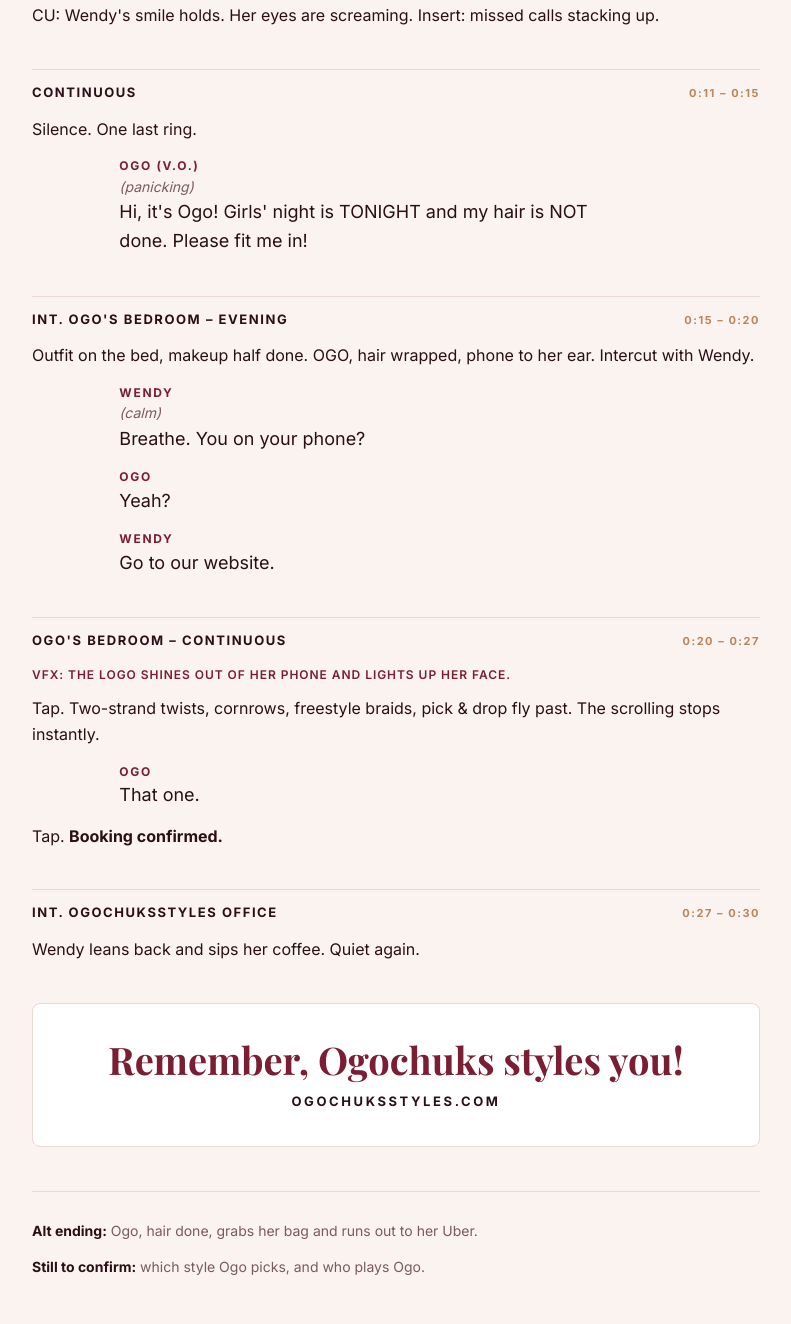
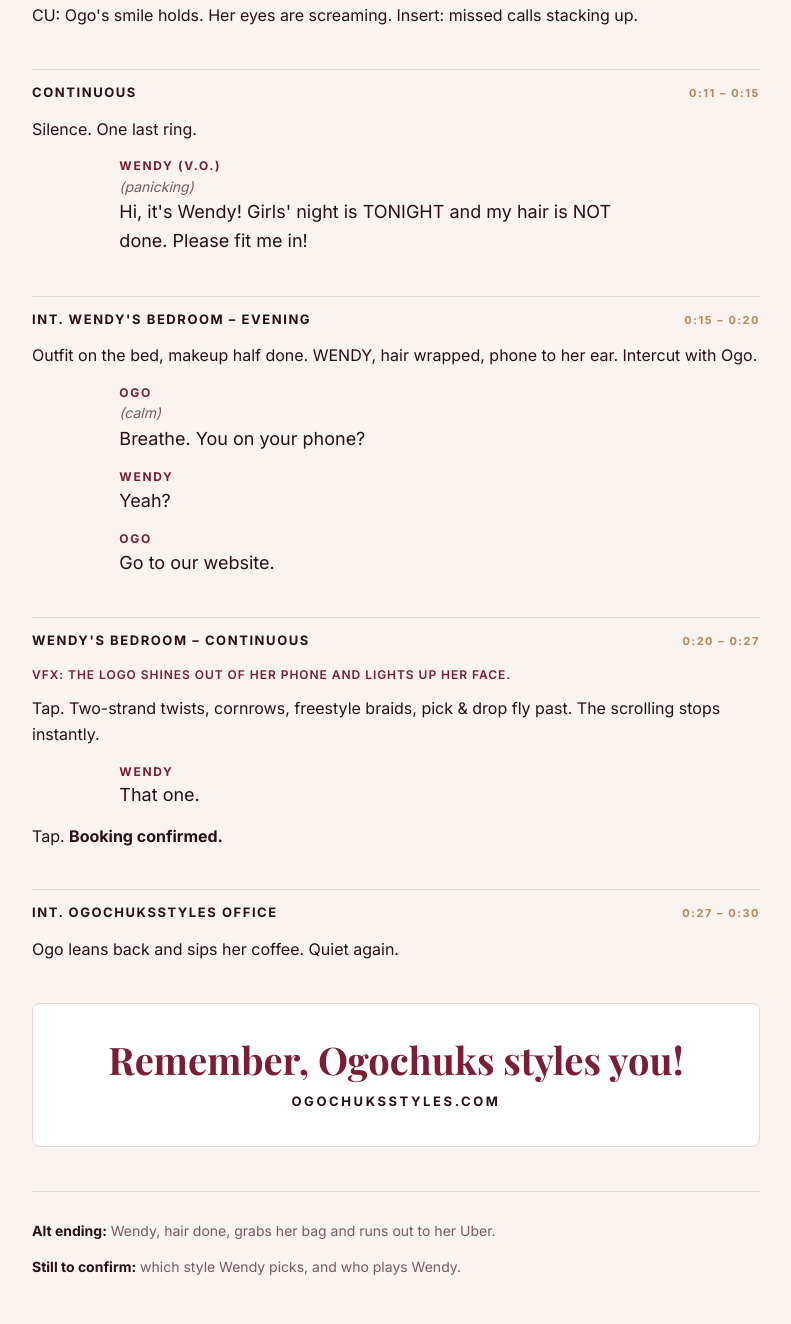
Before and after one commit to nonzusmagnus/nonzusmagnus.github.io, a plain HTML site: page ogochuksstyles-storyboard/script.html in a window 1280 px wide. Shown: the part 855-2179 px from the top of the page, without its empty margins (244-1035 px from the left). Drawn offline with nearby package versions, Linux system fonts and the light colour scheme; a web font is replaced by a local one.

Commit message:
Ogochuksstyles: swap names (Ogo is the receptionist, Wendy the caller)
Co-Authored-By: Claude Opus 5.5 <noreply@anthropic.com>

```diff
--- a/ogochuksstyles-storyboard/script.html
+++ b/ogochuksstyles-storyboard/script.html
@@ -68,7 +68,7 @@
   <h1>Booked<em>.</em></h1>
   <div class="specs">
     <span class="chip">0:30</span>
-    <span class="chip">Wendy · Ogo · 4 caller VOs</span>
+    <span class="chip">Ogo · Wendy · 4 caller VOs</span>
     <span class="chip">Office · Bedroom</span>
   </div>
 
@@ -76,13 +76,13 @@
     <div class="scene-head"><span class="slug">Int. Ogochuksstyles office – Morning</span><span class="tc">0:00 – 0:04</span></div>
     <p class="action">Silence. An empty desk in morning light.</p>
     <p class="sfx">SFX: Heels. Click, click, click.</p>
-    <p class="action">WENDY clocks in, drops into her chair and exhales. Peace.</p>
+    <p class="action">OGO clocks in, drops into her chair and exhales. Peace.</p>
   </section>
 
   <section class="scene">
     <div class="scene-head"><span class="slug">Continuous</span><span class="tc">0:04 – 0:11</span></div>
     <p class="action">RING. She snaps it up.</p>
-    <div class="line"><span class="who">Wendy</span><span class="say">Ogochuksstyles, good morn—</span></div>
+    <div class="line"><span class="who">Ogo</span><span class="say">Ogochuksstyles, good morn—</span></div>
     <p class="action">Another line. Another. Hard, fast cuts: pick up, put down, pick up. The voices pile on top of each other.</p>
     <div class="stack">
       <p><span class="who">Caller 1 (V.O.)</span> Is this Ogochuksstyles?</p>
@@ -90,34 +90,34 @@
       <p><span class="who">Caller 3 (V.O.)</span> How much for cornrows?</p>
       <p><span class="who">Caller 4 (V.O.)</span> Walk-ins?!</p>
     </div>
-    <p class="action">CU: Wendy's smile holds. Her eyes are screaming. Insert: missed calls stacking up.</p>
+    <p class="action">CU: Ogo's smile holds. Her eyes are screaming. Insert: missed calls stacking up.</p>
   </section>
 
   <section class="scene">
     <div class="scene-head"><span class="slug">Continuous</span><span class="tc">0:11 – 0:15</span></div>
     <p class="action">Silence. One last ring.</p>
-    <div class="line"><span class="who">Ogo (V.O.)</span><span class="paren">(panicking)</span><span class="say">Hi, it's Ogo! Girls' night is TONIGHT and my hair is NOT done. Please fit me in!</span></div>
+    <div class="line"><span class="who">Wendy (V.O.)</span><span class="paren">(panicking)</span><span class="say">Hi, it's Wendy! Girls' night is TONIGHT and my hair is NOT done. Please fit me in!</span></div>
   </section>
 
   <section class="scene">
-    <div class="scene-head"><span class="slug">Int. Ogo's bedroom – Evening</span><span class="tc">0:15 – 0:20</span></div>
-    <p class="action">Outfit on the bed, makeup half done. OGO, hair wrapped, phone to her ear. Intercut with Wendy.</p>
-    <div class="line"><span class="who">Wendy</span><span class="paren">(calm)</span><span class="say">Breathe. You on your phone?</span></div>
-    <div class="line"><span class="who">Ogo</span><span class="say">Yeah?</span></div>
-    <div class="line"><span class="who">Wendy</span><span class="say">Go to our website.</span></div>
+    <div class="scene-head"><span class="slug">Int. Wendy's bedroom – Evening</span><span class="tc">0:15 – 0:20</span></div>
+    <p class="action">Outfit on the bed, makeup half done. WENDY, hair wrapped, phone to her ear. Intercut with Ogo.</p>
+    <div class="line"><span class="who">Ogo</span><span class="paren">(calm)</span><span class="say">Breathe. You on your phone?</span></div>
+    <div class="line"><span class="who">Wendy</span><span class="say">Yeah?</span></div>
+    <div class="line"><span class="who">Ogo</span><span class="say">Go to our website.</span></div>
   </section>
 
   <section class="scene">
-    <div class="scene-head"><span class="slug">Ogo's bedroom – Continuous</span><span class="tc">0:20 – 0:27</span></div>
+    <div class="scene-head"><span class="slug">Wendy's bedroom – Continuous</span><span class="tc">0:20 – 0:27</span></div>
     <p class="vfx">VFX: The logo shines out of her phone and lights up her face.</p>
     <p class="action">Tap. Two-strand twists, cornrows, freestyle braids, pick &amp; drop fly past. The scrolling stops instantly.</p>
-    <div class="line"><span class="who">Ogo</span><span class="say">That one.</span></div>
+    <div class="line"><span class="who">Wendy</span><span class="say">That one.</span></div>
     <p class="action">Tap. <b>Booking confirmed.</b></p>
   </section>
 
   <section class="scene">
     <div class="scene-head"><span class="slug">Int. Ogochuksstyles office</span><span class="tc">0:27 – 0:30</span></div>
-    <p class="action">Wendy leans back and sips her coffee. Quiet again.</p>
+    <p class="action">Ogo leans back and sips her coffee. Quiet again.</p>
   </section>
 
   <div class="endcard">
@@ -126,8 +126,8 @@
   </div>
 
   <div class="notes">
-    <p><b>Alt ending:</b> Ogo, hair done, grabs her bag and runs out to her Uber.</p>
-    <p><b>Still to confirm:</b> which style Ogo picks, and who plays Ogo.</p>
+    <p><b>Alt ending:</b> Wendy, hair done, grabs her bag and runs out to her Uber.</p>
+    <p><b>Still to confirm:</b> which style Wendy picks, and who plays Wendy.</p>
   </div>
 
   <footer>
```
Also changed, not shown: ogochuksstyles-storyboard/index.html (+3 -3 lines).
